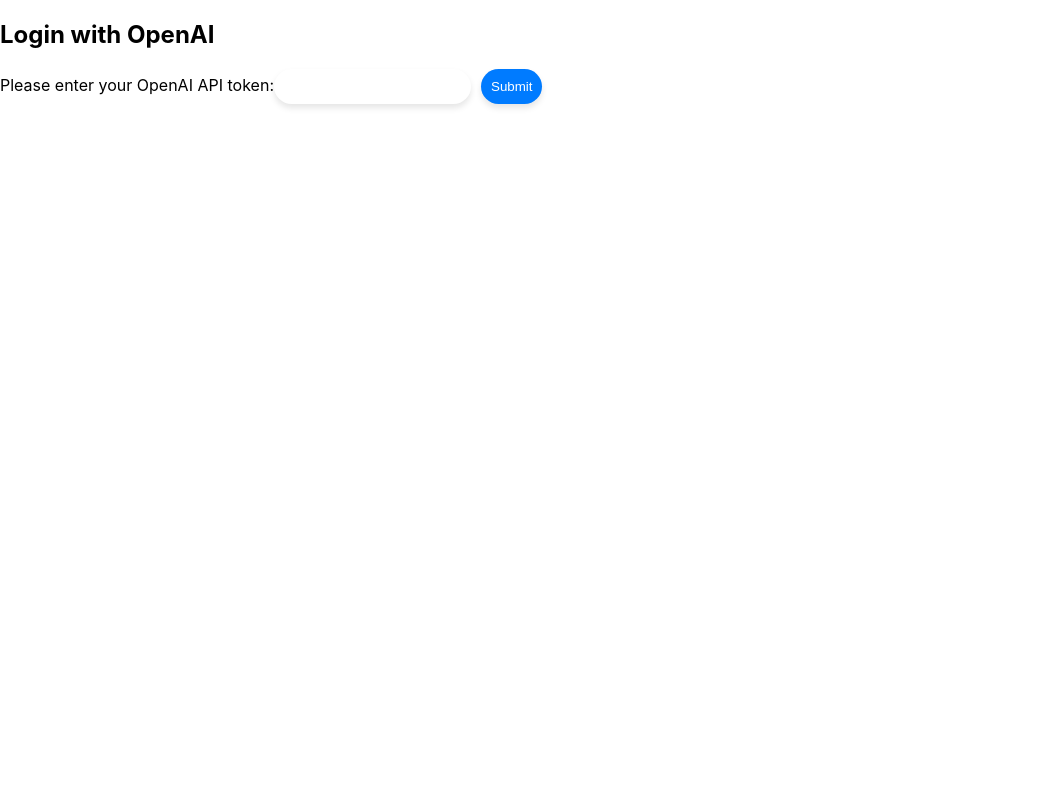
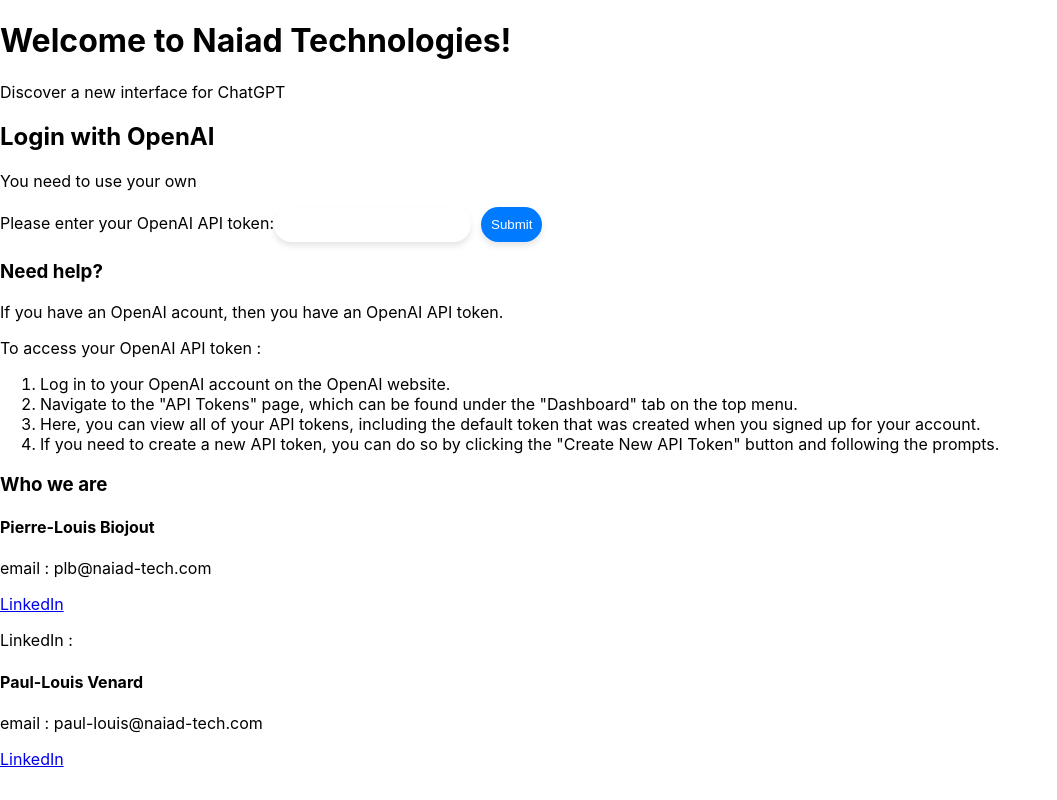
Before and after one commit to Platinn/ChatGPTtest, a React (Create React App) app: page / in a window 1280 px wide. Shown: the whole page, without its empty margins (0-1057 px from the left). Built offline with nearby package versions, Linux system fonts and the light colour scheme.

Commit message:
More detailed login page

```diff
--- a/src/App.js
+++ b/src/App.js
@@ -1,6 +1,7 @@
 import React, { useState } from 'react';
 import { sendMessage, sendMessageWithContext } from './ChatGPTAPI';
 import TokenInput from './TokenInput';
+import Founders from './Founders';
 import styles from './Chat.module2.css';
 
 const App = () => {
@@ -35,7 +36,7 @@
 
   //if the person isn't logged in with it's userToken
   if (!userToken) {
-    return <TokenInput setUserToken={setUserToken} />;
+    return (<TokenInput setUserToken={setUserToken} />);
   }
 
   return (
--- /dev/null
+++ b/src/Founders.js
@@ -0,0 +1,22 @@
+import React from 'react';
+//import styles from './Founders.module.css';
+
+const Founders = () => {
+  return (
+    <div className={styles.foundersContainer}>
+      <h3>Who We Are</h3>
+      <div className={styles.founder}>
+        <h4>Founder 1</h4>
+        <p>Email: founder1@example.com</p>
+        <p>LinkedIn: linkedin.com/founder1</p>
+      </div>
+      <div className={styles.founder}>
+        <h4>Founder 2</h4>
+        <p>Email: founder2@example.com</p>
+        <p>LinkedIn: linkedin.com/founder2</p>
+      </div>
+    </div>
+  );
+};
+
+export default Founders;
--- a/src/TokenInput.js
+++ b/src/TokenInput.js
@@ -1,21 +1,79 @@
-import React, { useState } from 'react';
+import React, { useState } from "react";
 
 const TokenInput = ({ setUserToken }) => {
-  const [input, setInput] = useState('');
+  const [input, setInput] = useState("");
 
   const handleSubmit = (e) => {
     e.preventDefault();
-    if (input.trim() === '') return;
+    if (input.trim() === "") return;
     setUserToken(input);
   };
 
   return (
-    <form onSubmit={handleSubmit}>
+    <div>
+      <h1>Welcome to Naiad Technologies!</h1>
+
+      <p>Discover a new interface for ChatGPT</p>
+
+      <form onSubmit={handleSubmit}>
         <h2>Login with OpenAI</h2>
-      <label htmlFor="token-input">Please enter your OpenAI API token:</label>
-      <input id="token-input" type="text" value={input} onChange={(e) => setInput(e.target.value)} />
-      <button type="submit">Submit</button>
-    </form>
+        <p>You need to use your own </p>
+        <label htmlFor="token-input">Please enter your OpenAI API token:</label>
+        <input
+          id="token-input"
+          type="text"
+          value={input}
+          onChange={(e) => setInput(e.target.value)}
+        />
+        <button type="submit">Submit</button>
+      </form>
+
+      <h3>Need help?</h3>
+
+      <div>
+        <p>If you have an OpenAI acount, then you have an OpenAI API token.</p>
+        <p>To access your OpenAI API token :</p>
+        <ol>
+          <li>Log in to your OpenAI account on the OpenAI website.</li>
+          <li>
+            Navigate to the "API Tokens" page, which can be found under the
+            "Dashboard" tab on the top menu.
+          </li>
+          <li>
+            Here, you can view all of your API tokens, including the default
+            token that was created when you signed up for your account.
+          </li>
+          <li>
+            If you need to create a new API token, you can do so by clicking the
+            "Create New API Token" button and following the prompts.
+          </li>
+        </ol>
+      </div>
+
+      <h3>Who we are</h3>
+
+      <div>
+        <h4>Pierre-Louis Biojout</h4>
+        <p>email : plb@naiad-tech.com</p>
+        <a
+          href="https://www.linkedin.com/in/pierre-louis-biojout-9509741aa"
+          target="_blank"
+        >
+          LinkedIn
+        </a>
+        <p>LinkedIn : </p>
+      </div>
+      <div>
+        <h4>Paul-Louis Venard</h4>
+        <p>email : paul-louis@naiad-tech.com</p>
+        <a
+          href="https://www.linkedin.com/in/paul-louis-venard-9269b5116/"
+          target="_blank"
+        >
+          LinkedIn
+        </a>
+      </div>
+    </div>
   );
 };
 
```
